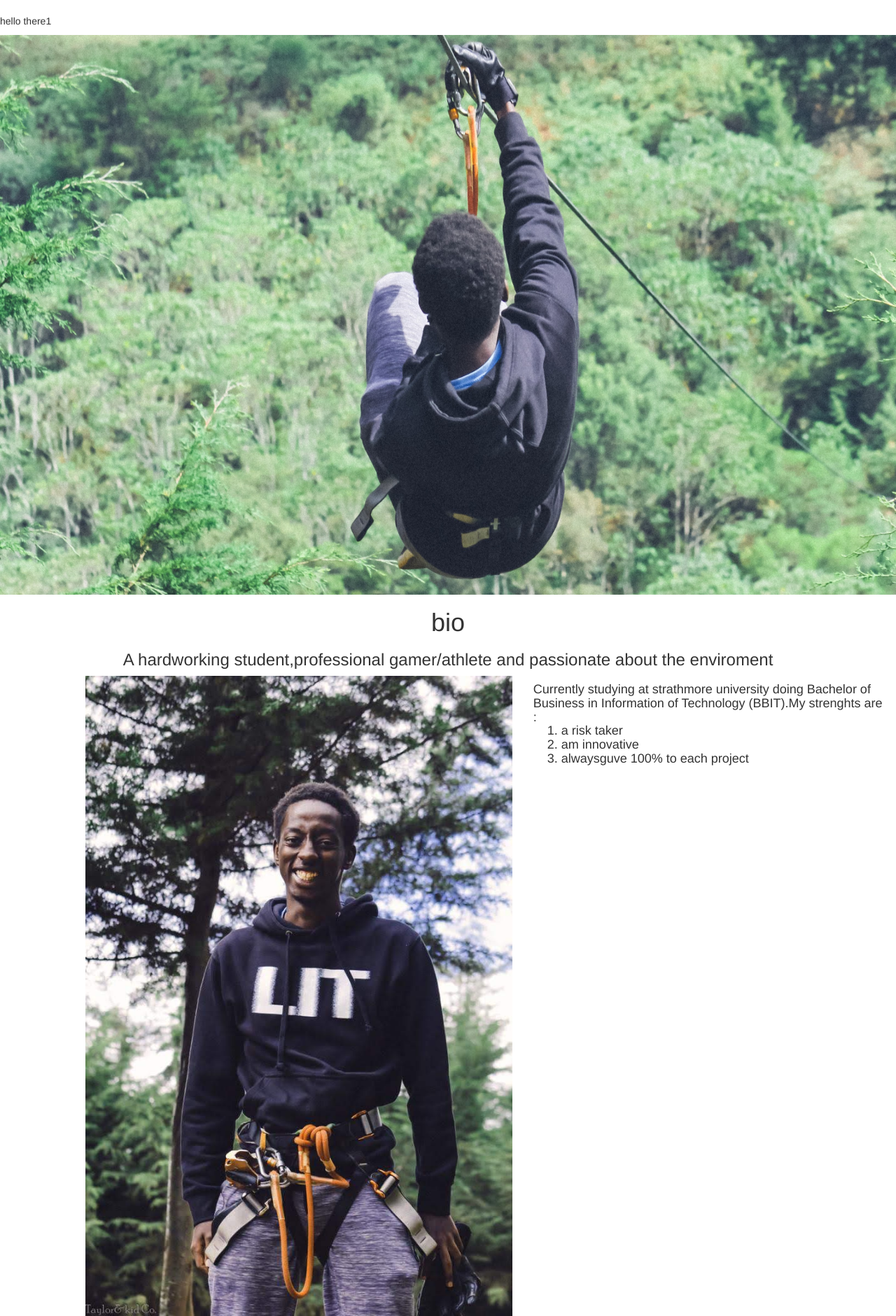
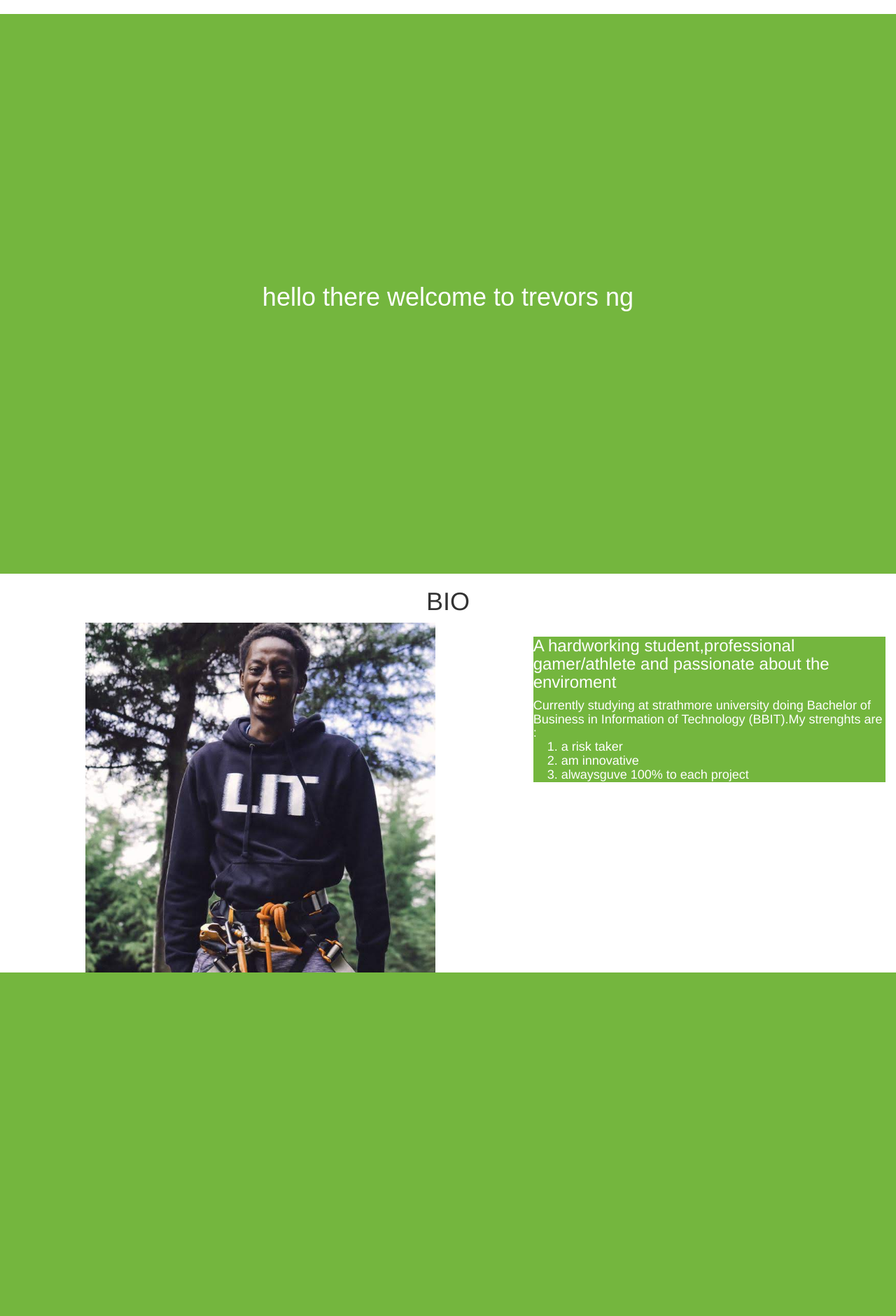
Before and after one commit to trevor-ngugi/blog, a PHP site: page / in a window 1280 px wide. Shown: the part 62-1943 px from the top of the page at 70% size. After the commit the page ends 1452 px from the top, so only its background shows below. Run offline with PHP 8.4, Linux system fonts and the light colour scheme; the visitor is signed in with stand-in values (Sample User, id 1); some libraries are stand-ins or nearby versions.

Commit message:
edit index page with new css

```diff
--- a/footer.php
+++ b/footer.php
@@ -3,6 +3,6 @@
 <script src="//ajax.googleapis.com/ajax/libs/jquery/1.11.0/jquery.min.js"></script>
 <script src="//netdna.bootstrapcdn.com/bootstrap/3.1.1/js/bootstrap.min.js"></script>
 <link rel="stylesheet" type="text/css" href="//netdna.bootstrapcdn.com/bootstrap/3.1.1/css/bootstrap.min.css">
-<script src="script.js"></script>
+<script src="script/script.js"></script>
 
 </html>
--- a/index.php
+++ b/index.php
@@ -4,22 +4,23 @@
     ?>
 
 <?php
-                if(isset($_SESSION["userssuid"])){
+                // if(isset($_SESSION["userssuid"])){
 
-                    echo "<p>hello there".$_SESSION["userssuid"]." </p>";
+                //     echo "<p>hello there".$_SESSION["userssuid"]." </p>";
 
-                }
+                // }
 
                 ?>
 
-    <div class="pic-1">
+    <!-- <div class="pic-1">
         <img src="images/landscape.jpg" alt="Girl in a jacket" width="100%" height="100%">
+    </div> -->
+    <div class="welcome-page">
+        <h1 id="text">starting...</h1>
     </div>
 
     <div class="bio-home">
-        <h1>bio</h1>
-        <h3> A hardworking student,professional gamer/athlete and passionate about the enviroment</h3>
-
+        <h1>BIO</h1>
     </div>
 
     <!-- description -->
@@ -31,10 +32,12 @@
 
                 </div>
                 <div class="col-sm-1 col-md-12 col-lg-6">
-                    <img src="images/profile.jpg" alt="Girl in a jacket" width="100%" height="100%">
+                    <img src="images/profile.jpg" alt="Girl in a jacket" width="100%" >
 
                 </div>
                 <div class="col-sm-1 col-md-12 col-lg-5">
+                    <div class="description2">
+                    <h3> A hardworking student,professional gamer/athlete and passionate about the enviroment</h3>
                     <h4>
                         Currently studying at strathmore university doing Bachelor of Business in Information of
                         Technology
@@ -45,6 +48,7 @@
                             <li>alwaysguve 100% to each project</li>
                         </ol>
                     </h4>
+                    </div>
                 </div>
             </div>
         </div>
--- /dev/null
+++ b/script/script.js
@@ -0,0 +1,14 @@
+const text=document.getElementById("text")
+const prog="hello there welcome to trevors ngugi resume"
+let idx=1
+
+setInterval(writeText,200);
+
+function writeText(){
+    text.innerText=prog.slice(0,idx)
+    idx++;
+
+    if(idx>prog.length){
+        idx=1
+    }
+}
--- a/styles/style.css
+++ b/styles/style.css
@@ -9,4 +9,40 @@
 .bio-home{
     text-align: center;
 
+
 }
+.description2{
+    background-color: #74B63E ;
+    color: #ffff;
+    /* display: inline-block; */
+}
+
+img {
+    float: left;
+    width:  500px;
+    height: 500px;
+    object-fit: cover;
+}
+
+.welcome-page{
+
+    align-items: center;
+    margin: 0;
+    height: 100vh;
+    /* 6FF136 */
+    /* 74B63E */
+    /* 52DB30 */
+    background-color: #74B63E ;
+    justify-content: center;
+    display: flex;
+    text-align: center;
+    flex-direction: column;
+    font-family: "Muli",sans-serif;
+    color: #ffff;
+
+}
+
+@import url('https://fonts.googleapis.com/css?family=Mulli&display=swap');
+*{
+    box-sizing: border-box;
+}
```
